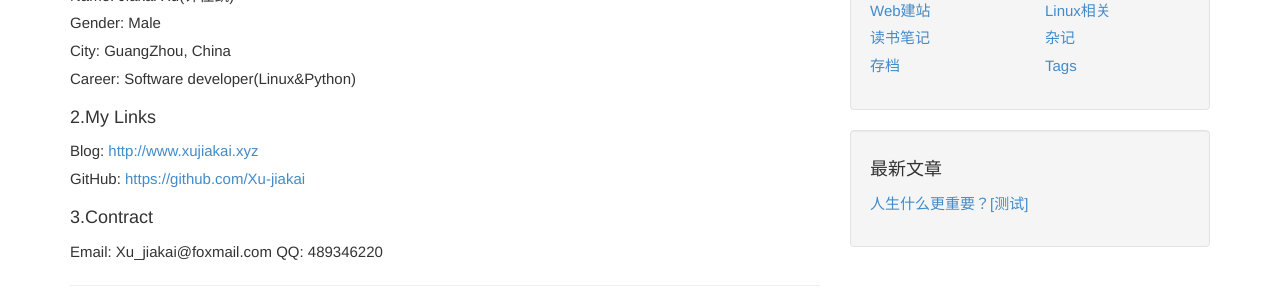
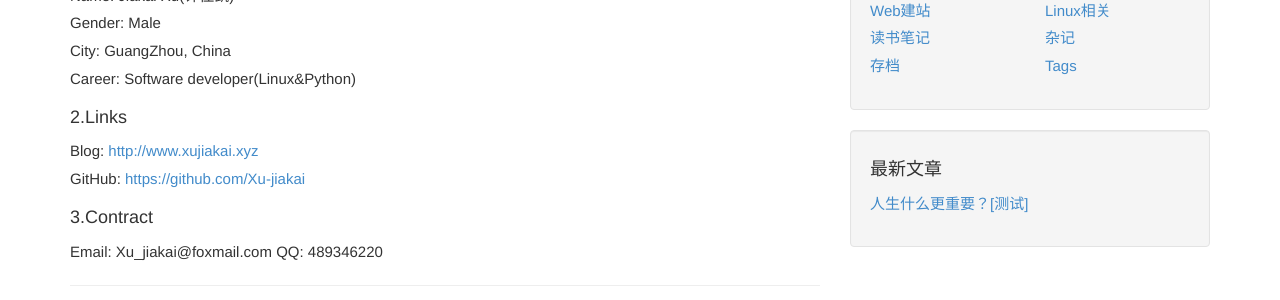
Before and after one commit to Xu-jiakai/xujiakai.github.io, a Jekyll site: the page built from about.md, in a window 1280 px wide. Shown: the part 161-461 px from the top of the page. Built offline with Jekyll 4.4.1, drawn with Linux system fonts in a browser that asks for light colours.

Commit message:
Personal information update

```diff
--- a/about.md
+++ b/about.md
@@ -10,7 +10,7 @@ Gender: Male
 City: GuangZhou, China
 Career: Software developer(Linux&Python)
 
-#### 2.My Links
+#### 2.Links
 Blog: <http://www.xujiakai.xyz>
 GitHub: <https://github.com/Xu-jiakai>
 
```
